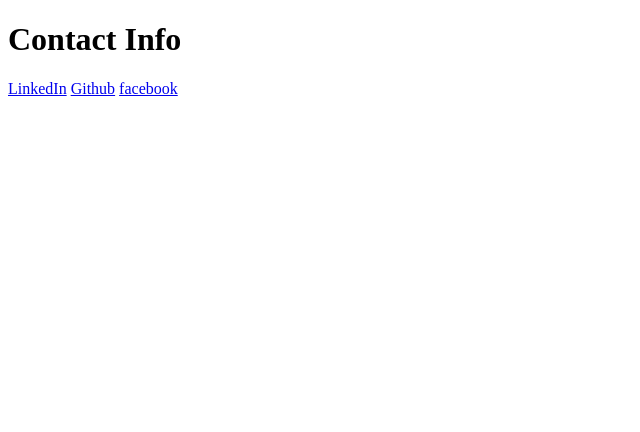
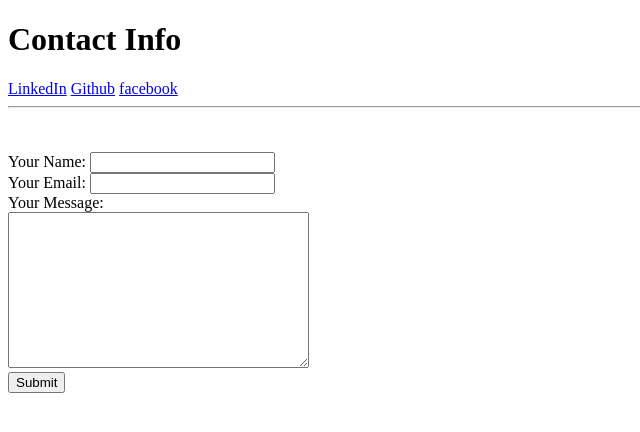
Before and after one commit to RaihanulAkram/raihans_personal_HTML_website, a plain HTML site: page social.html in a window 1280 px wide. Shown: the whole page, without its empty margins (0-640 px from the left). Drawn offline with Linux system fonts and the light colour scheme.

Commit message:
added a form in social.html

```diff
--- a/social.html
+++ b/social.html
@@ -13,6 +13,17 @@
     <a href="https://www.linkedin.com/in/raihanulakram/">LinkedIn</a>
     <a href="https://github.com/RaihanulAkram">Github</a>
     <a href="https://www.facebook.com/raihanul.akram/">facebook</a>
+    <hr>
+    <br><br>
+    <form action="mailto:raihanulakram11@gmail.com" method="post" enctype="text/plain">
+        <label for="Your Name">Your Name: </label>
+        <input type="text" name="yourName"><br>
+        <label for="Your Email">Your Email: </label>
+        <input type="email" name="yourEmail"><br>
+        <label for="Your Message">Your Message: </label><br>
+        <textarea name="yourMessage" id="" cols="35" rows="10"></textarea><br>
+        <input type="submit">
+    </form>
 </body>
 
 </html>
```
